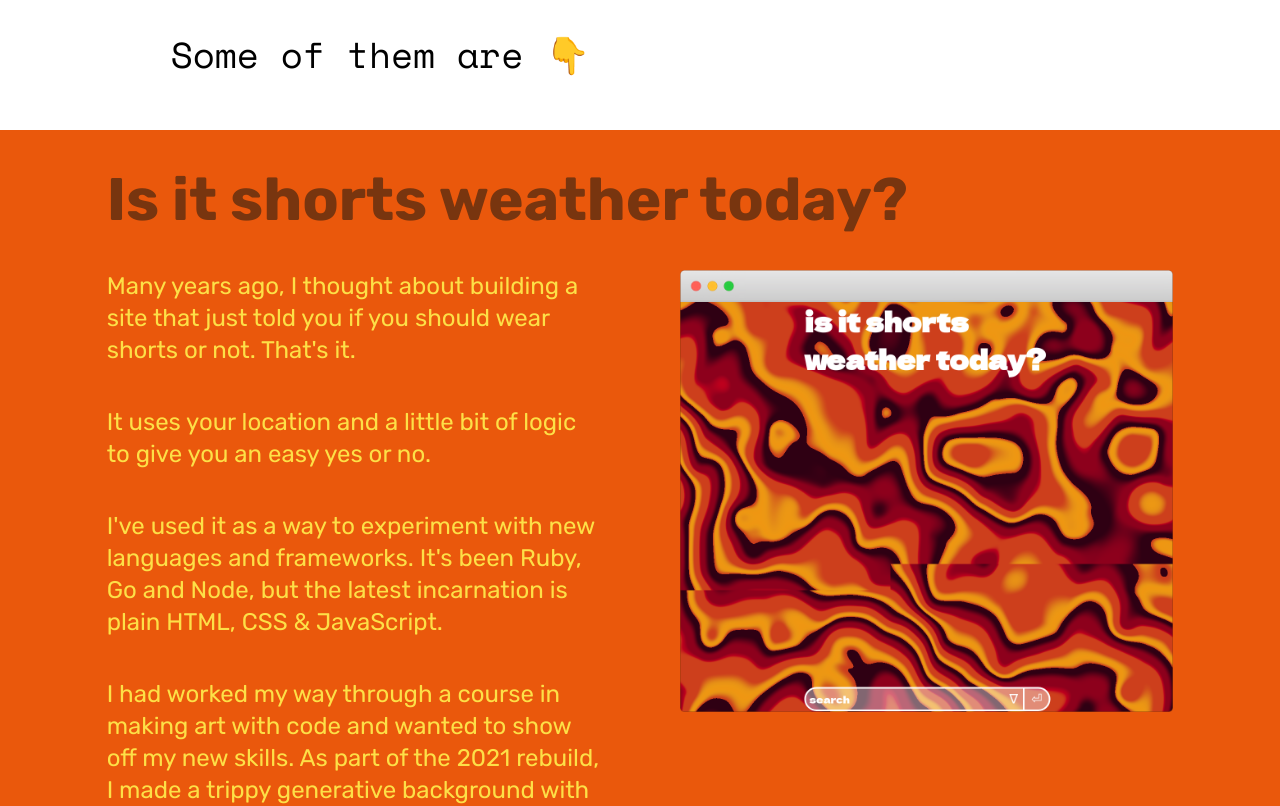
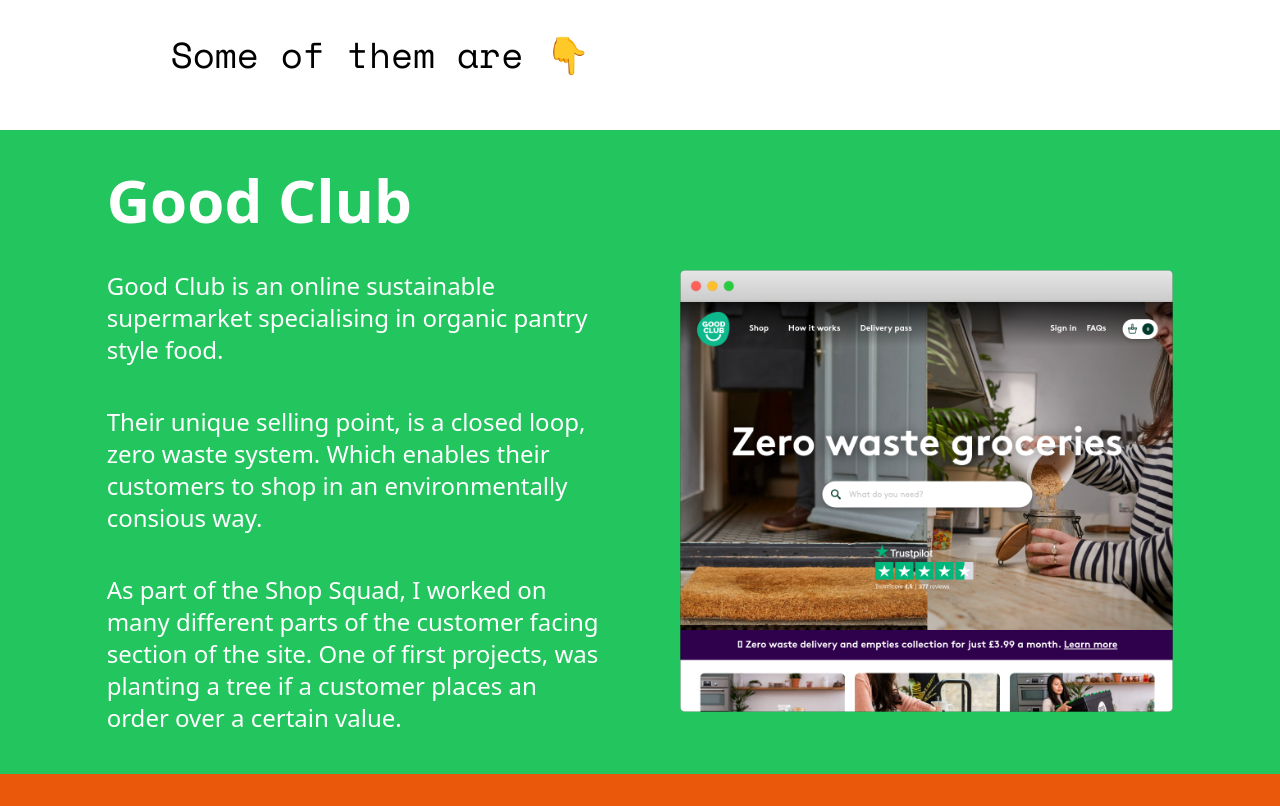
Before and after one commit to tommyp/tommyp.org, a Next.js app: page / in a window 1280 px wide. Shown: the part 1360-2166 px from the top of the page. Built offline with nearby package versions, Linux system fonts and the light colour scheme; what tailwindcss-border-gradients would draw is missing.

Commit message:
add goodclub

```diff
--- a/pages/index.js
+++ b/pages/index.js
@@ -102,6 +102,36 @@ function Index() {
         </section>
       </section>
       <span id="work"></span>
+      <section className="w-screen font-sans bg-green-500 text-white">
+        <section className="container w-5/6 mx-auto pt-10 pb-10">
+          <h2 className="text-4xl md:text-6xl font-bold ">
+            <a href="https://www.goodclub.co.uk/">Good Club</a>
+          </h2>
+          <div className="grid grid-cols-1 lg:grid-cols-2 gap-10 sm:gap-20 ">
+            <TextBlock>
+              <P>
+                Good Club is an online sustainable supermarket specialising in
+                organic pantry style food.
+              </P>
+              <P>
+                Their unique selling point, is a closed loop, zero waste system.
+                Which enables their customers to shop in an environmentally
+                consious way.
+              </P>
+              <P>
+                As part of the Shop Squad, I worked on many different parts of
+                the customer facing section of the site. One of first projects,
+                was planting a tree if a customer places an order over a certain
+                value.
+              </P>
+            </TextBlock>
+            <Img
+              src="/images/work/goodclub.png"
+              url="https://www.goodclub.co.uk/"
+            />
+          </div>
+        </section>
+      </section>
       <section className="w-screen font-rubik bg-orange-600 text-white">
         <section className="container w-5/6 mx-auto pt-10 pb-10">
           <h2 className="text-4xl md:text-6xl font-bold text-amber-900">
```
Also changed, not shown: public/images/work/goodclub.png (added).
